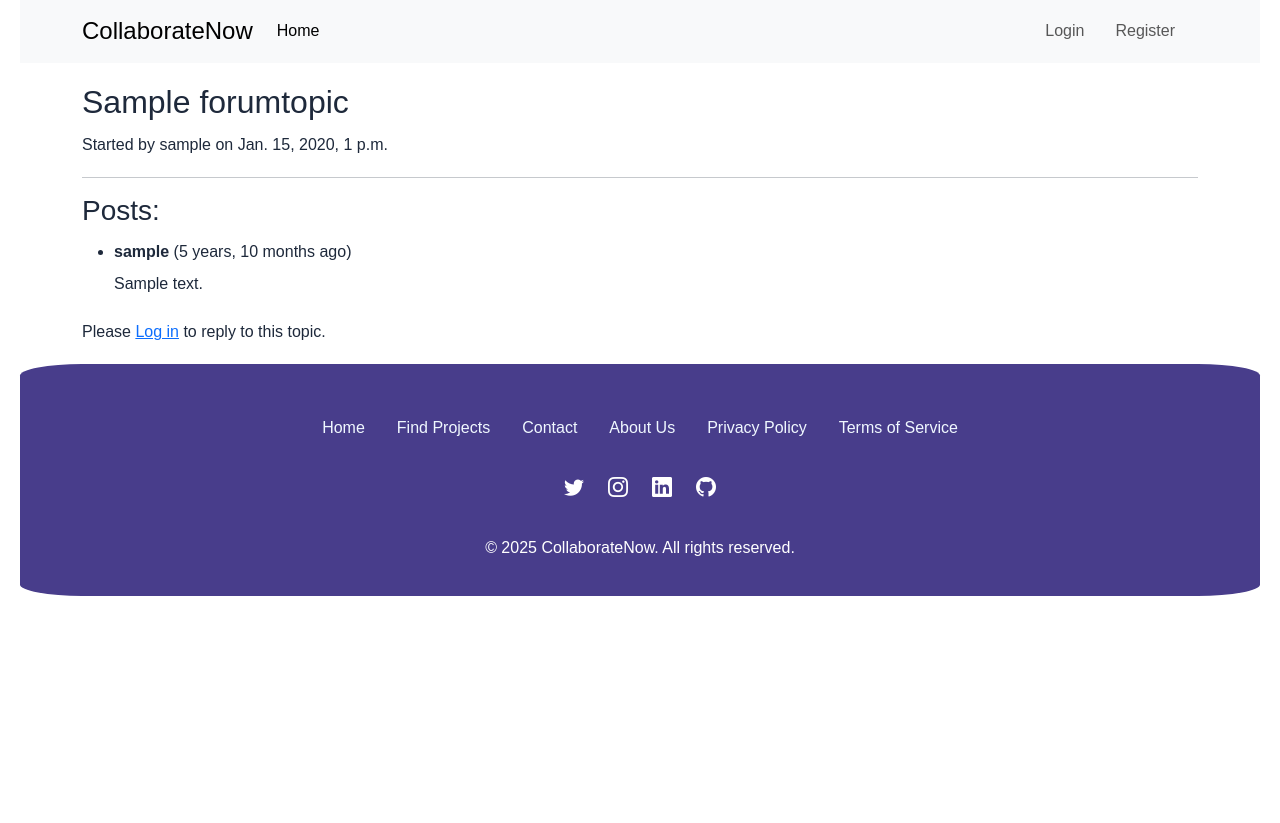
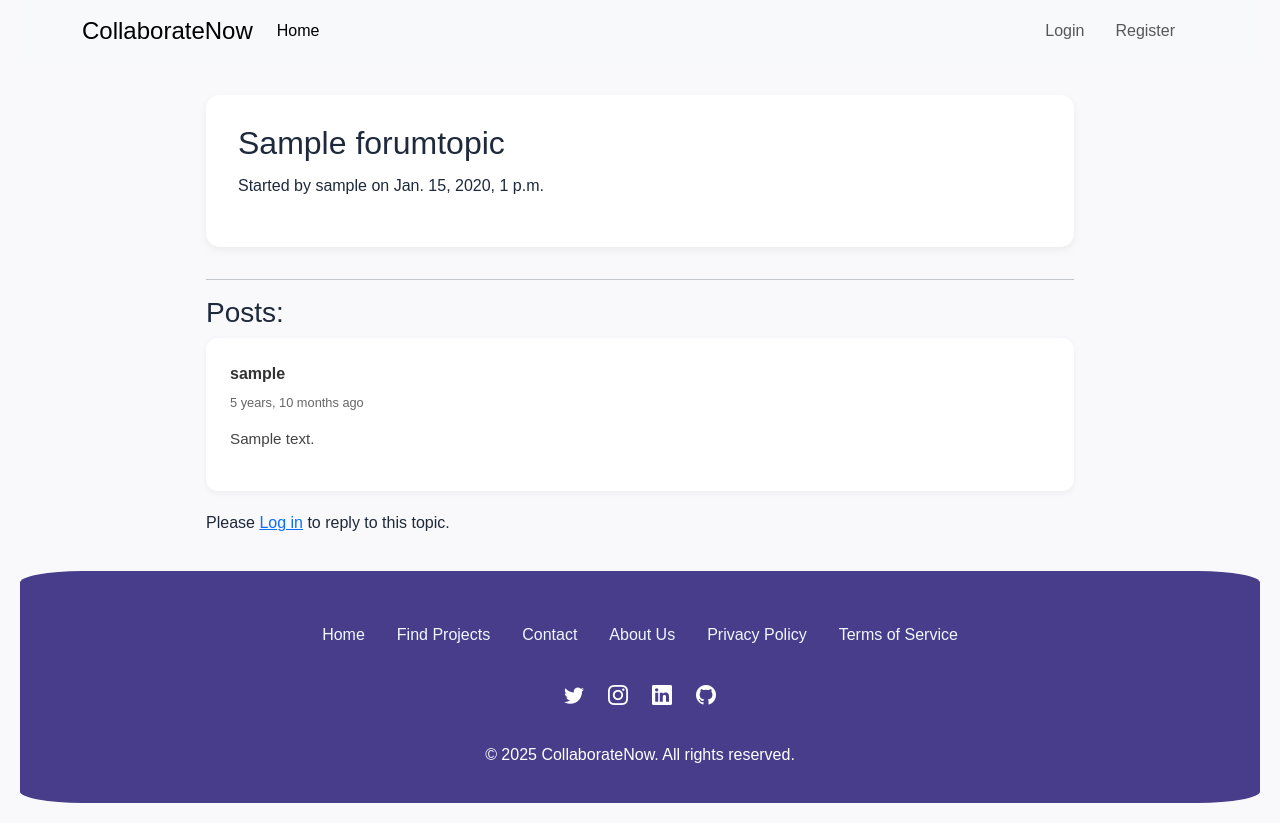
Before and after one commit to tomi3-11/CollaborateNow, a Django app: page /forum/forum/topic/1/ in a window 1280 px wide. Shown: the part 21-844 px from the top of the page. Before the commit the page ends 617 px from the top, so only its background shows below. Run offline with Django 5.2, Linux system fonts and the light colour scheme; tables that the repository leaves empty hold one stand-in row (values such as "Sample post").

Commit message:
Update the forum style for forum post details

```diff
--- a/forum/templates/forum/forum_topic_detail.html
+++ b/forum/templates/forum/forum_topic_detail.html
@@ -6,29 +6,189 @@
     {{ topic.title }} - CollaborateNow
 {% endblock %}
 
+{% block style %}
+
+<style>
+
+body {
+    background: #f9f9fb;
+    font-family: "Inter", sans-serif;
+}
+
+.topic-container {
+    max-width: 900px;
+    margin: 2rem auto;
+    padding: 0 1rem;
+}
+
+.topic-header {
+    background: #fff;
+    padding: 1.8rem 2rem;
+    border-radius: 14px;
+    box-shadow: 0 3px 8px rgba(0,0,0,0.06);
+    margin-bottom: 2rem;
+}
+
+.topic-title {
+    font-size: 1.8rem;
+    font-weight: 700;
+    margin-bottom: 0.4rem;
+    color: #333;
+}
+
+.topic-meta {
+    font-size: 0.9rem;
+    color: #666;
+}
+
+.posts-list {
+    list-style: none;
+    padding: 0;
+    margin: 0;
+}
+
+.post-card {
+    background: #fff;
+    border-radius: 12px;
+    padding: 1.3rem 1.5rem;
+    box-shadow: 0 2px 6px rgba(0,0,0,0.05);
+    margin-bottom: 1rem;
+}
+
+.post-author {
+    font-weight: 600;
+    color: #333;
+}
+
+.post-meta {
+    font-size: 0.8rem;
+    color: #666;
+    margin-bottom: 0.5rem;
+}
+
+.post-content {
+    font-size: 0.95rem;
+    color: #444;
+    margin-bottom: 1rem;
+    white-space: pre-wrap;
+}
+
+.post-actions {
+    display: flex;
+    gap: 0.6rem;
+    flex-wrap: wrap;
+}
+
+.post-actions a {
+    text-decoration: none;
+    padding: 0.5rem 0.9rem;
+    border-radius: 8px;
+    font-size: 0.85rem;
+    font-weight: 600;
+    transition: 0.2s ease;
+}
+
+.btn-edit {
+    background: #6a5acd;
+    color: #fff;
+}
+
+.btn-edit:hover {
+    background: #5a4cc1;
+}
+
+.btn-delete {
+    background: #d9534f;
+    color: #fff;
+}
+
+.btn-delete:hover {
+    background: #c94743;
+}
+
+.reply-section {
+    background: #fff;
+    padding: 1.8rem 2rem;
+    border-radius: 14px;
+    box-shadow: 0 3px 8px rgba(0,0,0,0.06);
+    margin-top: 2rem;
+}
+
+.reply-section h3 {
+    font-size: 1.3rem;
+    font-weight: 700;
+    margin-bottom: 1rem;
+    color: #333;
+}
+
+.reply-section button {
+    background: #6a5acd;
+    color: #fff;
+    padding: 0.7rem 1.6rem;
+    border: none;
+    border-radius: 10px;
+    font-weight: 600;
+    transition: 0.2s ease;
+}
+
+.reply-section button:hover {
+    background: #5a4cc1;
+}
+
+@media (max-width: 768px) {
+    .topic-header, .post-card, .reply-section {
+        padding: 1.2rem 1.5rem;
+    }
+    .topic-title {
+        font-size: 1.5rem;
+    }
+}
+
+</style>
+
+{% endblock %}
+
 {% block content %}
-    <h2>{{ topic.title }}</h2>
-    <p>Started by {{ topic.creator.username }} on {{ topic.created_at }}</p>
+
+<div class="topic-container">
+
+    <!-- Topic Header -->
+     <div class="topic-header">
+         <h2>{{ topic.title }}</h2>
+         <p>Started by {{ topic.creator.username }} on {{ topic.created_at }}</p>
+     </div>
+
     <hr>
+
+    <!-- Post Section -->
     <h3>Posts: </h3>
     {% if posts %}
-        <ul>
+        <ul class="posts-list">
             {% for post in posts %}
-                <li>
-                    <strong>{{ post.author.username }}</strong> ({{ post.created_at|clean_naturaltime }})
-                    {% if post.updated_at != post.created_at %}
-                        (Edited {{ post.updated_at|clean_naturaltime }})
+                <li class="post-card">
+                    <div class="post-author">{{ post.author.username }}</div>
+                    <div class="post-meta">
+                        {{ post.created_at|clean_naturaltime }}
+                        {% if post.updated_at != post.created_at %}
+                            (Edited {{ post.updated_at|clean_naturaltime }})
+                        {% endif %}
+                    </div>
+
+                    <div class="post-content">{{ post.content|linebreaksbr }}</div>
+
+                    {% if user.is_authenticated %}
+                    <div class="post-actions">
+                        {% if user == post.author %}
+                            <a href="{% url 'forum:edit_post' post.id %}" class="btn-edit">Edit</a>
+                            <a href="{% url 'forum:delete_post' post.id %}" class="btn-delete"
+                            onclick="return confirm('Are you sure you want to delete this post?')">Delete</a>
+                        {% elif user.is_staff %}
+                            <a href="{% url 'forum:delete_post' post.id %}" class="btn-delete"
+                            onclick="return confirm('Are you sure you want to delete this post? (Admin)')">Delete (Admin)</a>
+                        {% endif %}
+                    </div>
                     {% endif %}
-                    <br>
-                    {{ post.content|linebreaksbr }}
-                    {% if user.is_authenticated and user == post.author %}
-                        <button><a href="{% url 'forum:edit_post' post.id %}">Edit</a></button>
-                        <button><a href="{% url 'forum:delete_post' post.id %}" onclick="return
-                        confirm('Are you sure you want to delete this post?')">Delete</a></button>
-                    {% elif user.is_authenticated and user.is_staff %}
-                        <button><a href="{% url 'forum:delete_post' post.id %}" onclick="return
-                        confirm('Are you sure you want to delete this post? (Admin)')">Delete (Admin)</a></button>
-                    {% endif %}
+
                 </li>
             {% endfor %}
         </ul>
@@ -37,13 +197,21 @@
     {% endif %}
 
     {% if user.is_authenticated %}
+    <div class="reply-section">
         <h3>Reply to this topic: </h3>
         <form method="post" action="{% url 'forum:create_post' topic.id %}">
             {% csrf_token %}
             {{ post_form.as_p }}
+
+            {{ form.content.label_tag }}
+            {{ form.content }}
             <button type="submit">Post Reply</button>
         </form>
+    </div>
     {% else %}
         <p>Please <a href="{% url 'accounts:login' %}">Log in</a> to reply to this topic.</p>
     {% endif %}
+
+</div>
+
 {% endblock %}
```
